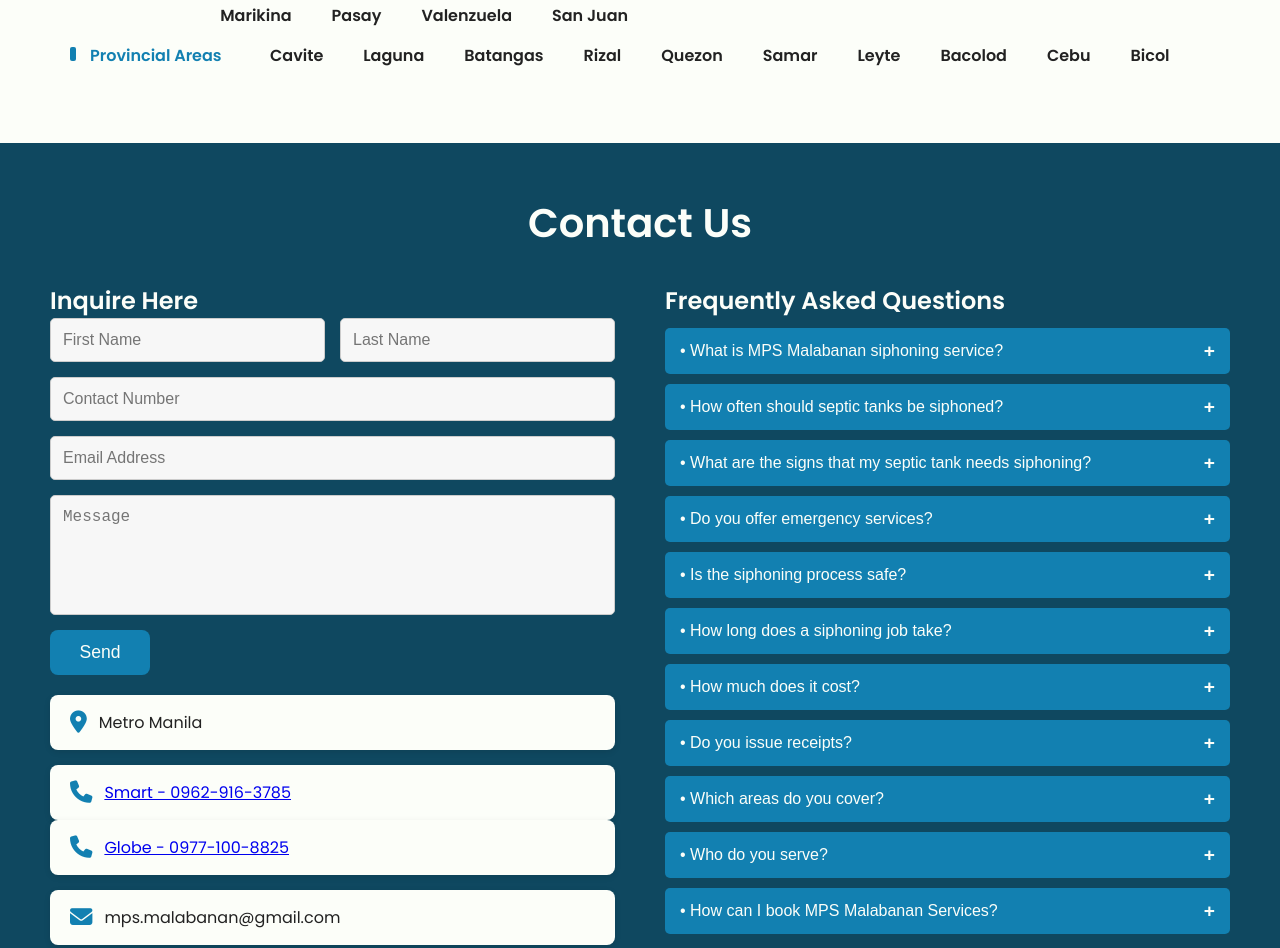
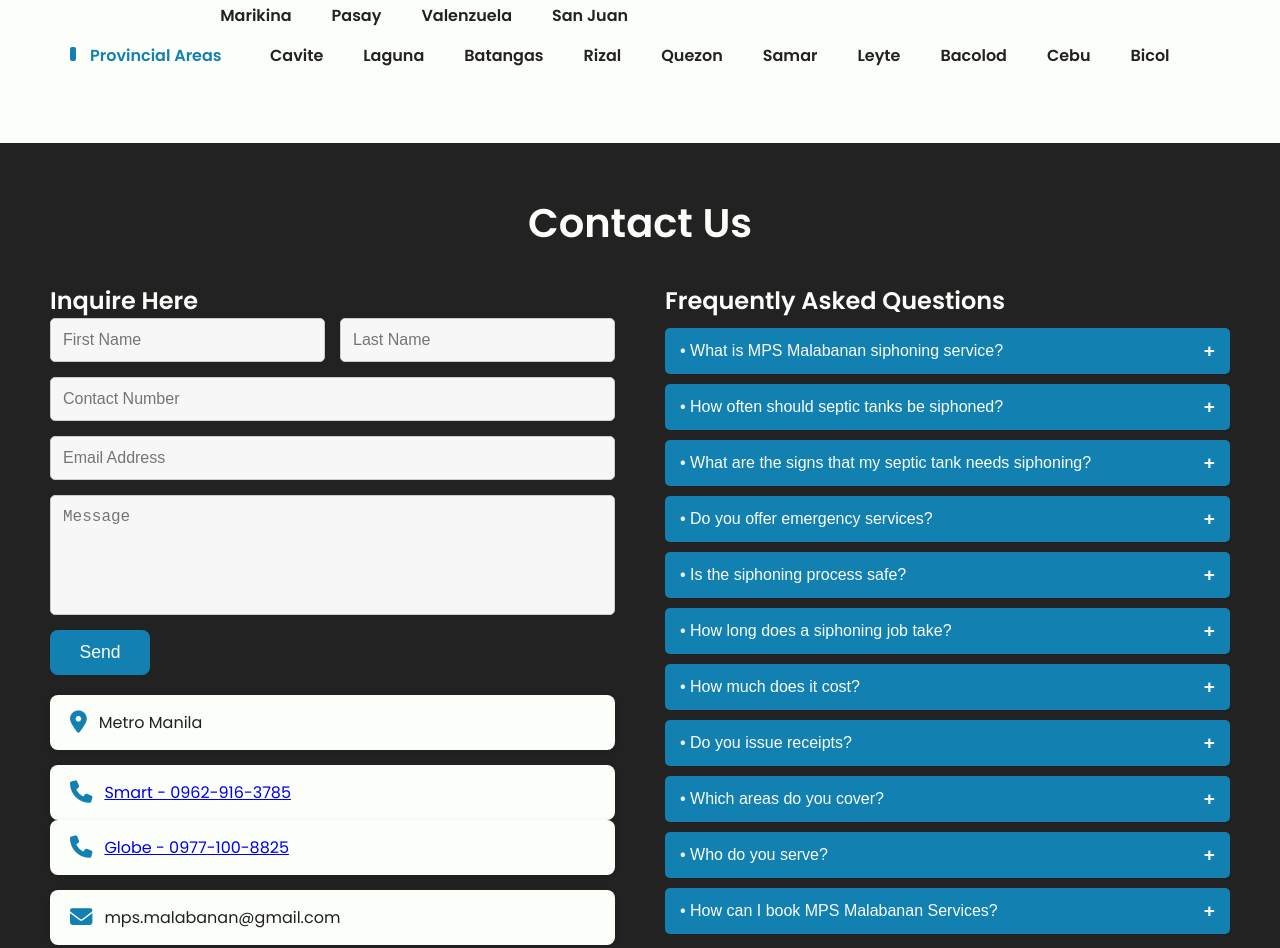
Before and after one commit to lex8080/mpsmalabanan, a plain HTML site: page webpage.html in a window 1280 px wide. Shown: the part 1756-2704 px from the top of the page. Drawn offline with Linux system fonts and the light colour scheme.

Commit message:
update style

```diff
--- a/css/style.css
+++ b/css/style.css
@@ -382,7 +382,7 @@
 
 /* Contact Section */
 .contact-section {
-  background-color: var(--nav-bg);
+  background-color: var(--dark);
   padding: 50px;
   color: var(--dark);
   min-height: 100vh;
```
